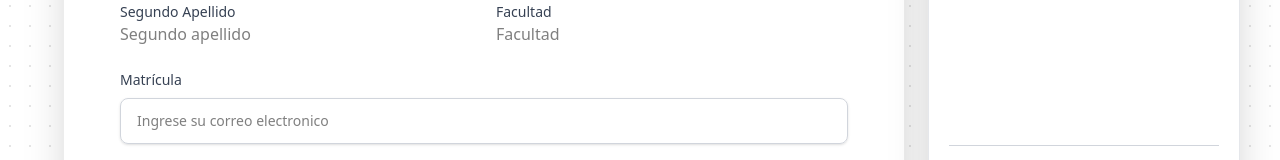
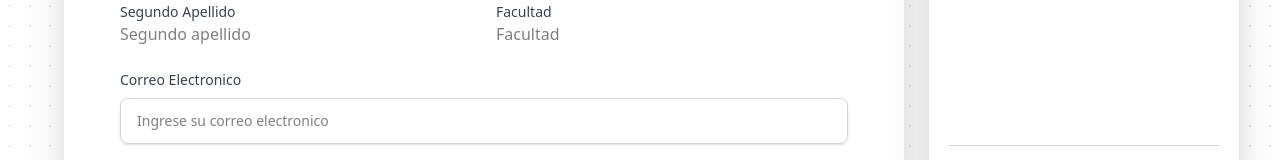
Before and after one commit to CarlosUriass/KardexPay, a React (Vite) app: page /tramites in a window 1280 px wide. Shown: the part 384-544 px from the top of the page. Built offline with nearby package versions, Linux system fonts and the light colour scheme.

Commit message:
label 'matricula' was a mistake. changed for 'email'

```diff
--- a/src/components/FormularioTramite.jsx
+++ b/src/components/FormularioTramite.jsx
@@ -101,7 +101,7 @@ function FormularioTramite() {
             htmlFor="Correo electronico"
             className="block text-sm font-medium text-gray-700"
           >
-            Matrícula
+            Correo Electronico
           </label>
           <input
             type="email"
```
